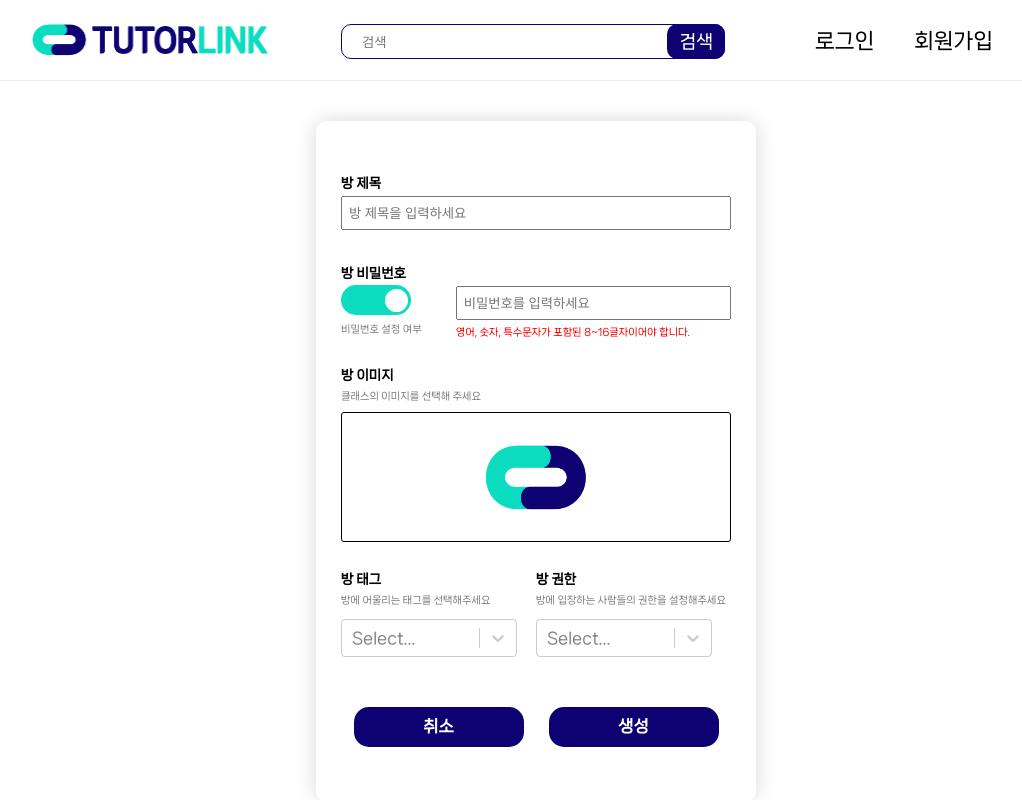
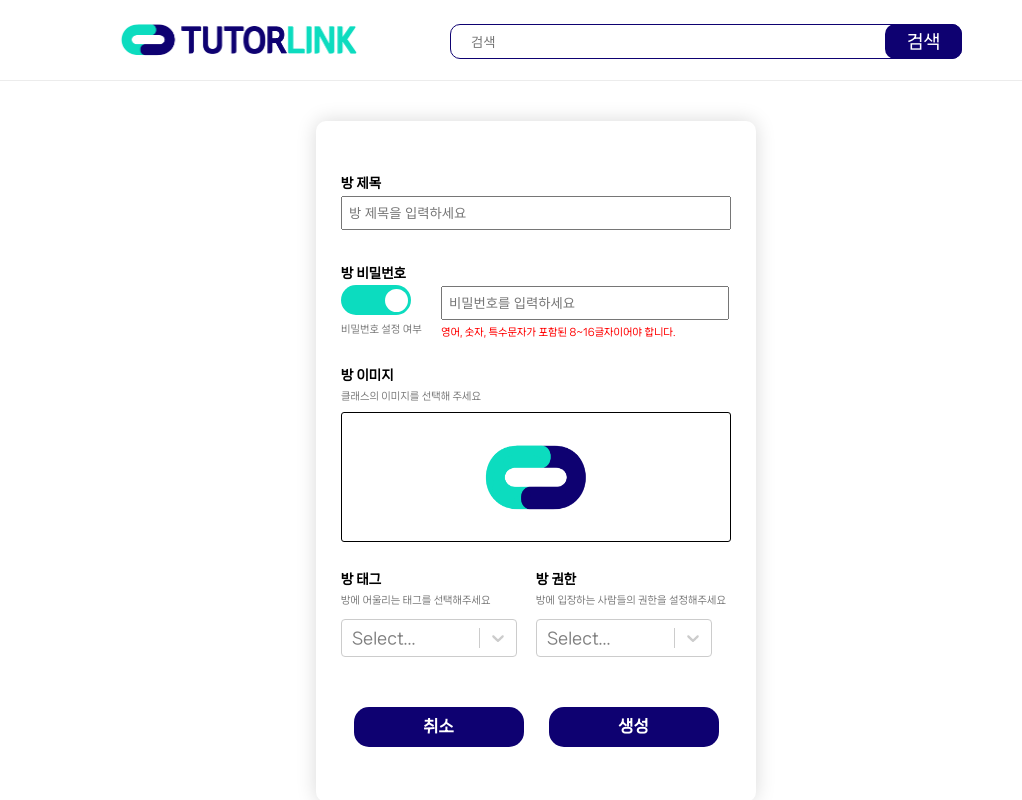
Before and after one commit to TeamTutorLink/TutorLink-front, a React (Create React App) app: page /createclasspage in a window 1280 px wide. Both pictures are taken after a click on the button 480 px from the left and 300 px from the top of the page. Shown: the top 800 px of the page, without its empty margins (104-1126 px from the left). Built offline with nearby package versions, Linux system fonts and the light colour scheme.

Commit message:
fix : delete Login.tsx & toggle Switch Renewal

```diff
--- a/src/App.tsx
+++ b/src/App.tsx
@@ -4,7 +4,6 @@ import MainPage from './pages/Home/MainPage';
 import CreateClassPage from './pages/CreateClass/CreateClassPage';
 import NotFound from './pages/NotFound';
 import GlobalStyle from './GlobalStyles';
-import LoginPage from './pages/Login/LoginPage';
 
 const App = () => {
   return (
@@ -14,7 +13,6 @@ const App = () => {
         <Routes>
           <Route path="/" element={<MainPage />} />
           <Route path="/createclasspage" element={<CreateClassPage />} />
-          <Route path="/login" element={<LoginPage />} />
           <Route path="/*" element={<NotFound />} />
         </Routes>
       </BrowserRouter>
--- /dev/null
+++ b/src/components/PasswordInput.tsx
@@ -0,0 +1,46 @@
+import styled from 'styled-components';
+import { regClassPassword } from '../constants/regEx';
+import React, { useState, useEffect } from 'react';
+
+const PasswordInput = () => {
+  const [showUpMSG, setShowUpMSG] = useState(true);
+  const [classPw, setclassPw] = useState('');
+  const onChangeInputs = (e: { target: { value: any } }) => {
+    const { value } = e.target;
+    setclassPw(value);
+  };
+
+  useEffect(() => {
+    if (classPw && regClassPassword.test(classPw.toString())) {
+      setShowUpMSG(false); //빨간 메시지 끄기
+    } else if (!regClassPassword.test(classPw.toString())) {
+      setShowUpMSG(true); //빨간 메시지 켜기
+    }
+  }, [classPw]);
+
+  return (
+    <div>
+      <div style={{ width: '123%' }}>
+        <StyledInput
+          name="classPw"
+          type="text"
+          inputType="password"
+          placeholder="비밀번호를 입력하세요"
+          value={classPw}
+          onChange={onChangeInputs}
+        />
+        <div style={{ color: 'red', fontSize: '10px' }}>
+          {showUpMSG
+            ? '영어, 숫자, 특수문자가 포함된 8~16글자이어야 합니다.'
+            : null}
+        </div>
+      </div>
+    </div>
+  );
+};
+const StyledInput = styled.input`
+  width: 100%;
+  padding: 6px;
+  margin: 6px 0;
+`;
+export default PasswordInput;
--- a/src/components/ToggleSwitch.tsx
+++ b/src/components/ToggleSwitch.tsx
@@ -1,24 +1,30 @@
 import styled, { css } from 'styled-components';
-import React from 'react';
-import { useState } from 'react';
+import React, { useState } from 'react';
+import PasswordInput from './PasswordInput';
 
 const ToggleSwtich = () => {
   const [toggle, setToggle] = useState(false);
+
   const clickedToggle = () => {
     setToggle((prev) => !prev);
   };
+
   return (
-    <div>
-      <StyledToggleBtn onClick={clickedToggle} toggle={toggle}>
-        <StyledCircle toggle={toggle} />
-      </StyledToggleBtn>
-      {/* <h3>Toggle Switch {!toggle ? 'OFF' : 'ON'}</h3> */}
+    <div style={{ display: 'flex' }}>
+      <div>
+        <StyledToggleBtn onClick={clickedToggle} toggle={toggle}>
+          <StyledCircle toggle={toggle} />
+        </StyledToggleBtn>
+        {/* <div>toggle switch{!toggle ? 'OFF' : 'ON'}</div> */}
+        <StyledSubDiv>비밀번호 설정 여부</StyledSubDiv>
+      </div>
+      <div>{!toggle ? null : <PasswordInput />}</div>
     </div>
   );
 };
 
 const StyledToggleBtn = styled.button`
-  margin: 5px 0;
+  margin: 5px 30px 5px 0;
   width: 70px;
   height: 30px;
   border-radius: 30px;
@@ -46,4 +52,10 @@ const StyledCircle = styled.div`
       transition: all 0.5s ease-in-out;
     `}
 `;
+
+const StyledSubDiv = styled.div`
+  font-size: 10px;
+  margin: 8px 0 0;
+  color: gray;
+`;
 export default ToggleSwtich;
--- a/src/components/common/Header.tsx
+++ b/src/components/common/Header.tsx
@@ -14,14 +14,14 @@ const Header = () => {
         <input type="text" placeholder="검색" />
         <div role="button">검색</div>
       </StyledSearchBar>
-      <StyledUserInfo>
+      {/* <StyledUserInfo>
         <li>
           <Link to="/login">로그인</Link>
         </li>
         <li>
           <Link to="/">회원가입</Link>
         </li>
-      </StyledUserInfo>
+      </StyledUserInfo> */}
     </StyledHeaderContainer>
   );
 };
@@ -34,10 +34,10 @@ const StyledHeaderContainer = styled.div`
   border-bottom: 1px solid #ececec;
 `;
 const StyledSearchBar = styled.div`
-  width: 30%;
+  width: 40%;
   height: 35px;
   display: flex;
-  margin: 4px 70px 0;
+  margin: 4px 0 0 90px;
   position: relative;
   & input {
     width: 100%;
@@ -60,19 +60,22 @@ const StyledSearchBar = styled.div`
     font-size: 18px;
     cursor: pointer;
   }
-`;
-const StyledUserInfo = styled.ul`
-  display: flex;
-  position: relative;
-  // top: 0px;
-  width: 20%;
-  font-size: 1.3rem;
-  align-items: center;
-  flex-wrap: wrap;
-  & li {
-    margin: 0 20px;
-    list-style: none;
+  @media screen and (max-width: 500px) {
+    display: none;
   }
 `;
+// const StyledUserInfo = styled.ul`
+//   display: flex;
+//   position: relative;
+//   // top: 0px;
+//   width: 20%;
+//   font-size: 1.3rem;
+//   align-items: center;
+//   flex-wrap: wrap;
+//   & li {
+//     margin: 0 20px;
+//     list-style: none;
+//   }
+// `;
 
 export default Header;
--- a/src/pages/CreateClass/CreateClassPage.tsx
+++ b/src/pages/CreateClass/CreateClassPage.tsx
@@ -2,30 +2,13 @@ import Header from '../../components/common/Header';
 import Footer from '../../components/common/Footer';
 import ToggleSwtich from '../../components/ToggleSwitch';
 import styled from 'styled-components';
-import React, { useState, useEffect } from 'react';
+import React from 'react';
 import SymbolCenter from '../../assets/SymbolCenter';
 import TagOptions from '../../components/TagOptions';
 import AuthOptions from '../../components/AuthOptions';
 import { Link } from 'react-router-dom';
-import { regClassPassword } from '../../constants/regEx';
 
 const CreateClassPage = () => {
-  const [classPw, setclassPw] = useState('');
-  const [showUpMSG, setShowUpMSG] = useState(true);
-
-  const onChangeInputs = (e: { target: { value: any } }) => {
-    const { value } = e.target;
-    setclassPw(value);
-  };
-
-  useEffect(() => {
-    if (classPw && regClassPassword.test(classPw.toString())) {
-      setShowUpMSG(false); //빨간 메시지 끄기
-    } else if (!regClassPassword.test(classPw.toString())) {
-      setShowUpMSG(true); //빨간 메시지 켜기
-    }
-  }, [classPw]);
-
   return (
     <div>
       <Header />
@@ -36,25 +19,9 @@ const CreateClassPage = () => {
         </div>
         <div>
           <StyledTitleDiv>방 비밀번호</StyledTitleDiv>
-          <div style={{ display: 'flex' }}>
-            <div style={{ margin: '0 30px 0 0', width: '120px' }}>
+          <div>
+            <div>
               <ToggleSwtich />
-              <StyledSubDiv>비밀번호 설정 여부</StyledSubDiv>
-            </div>
-            <div style={{ width: '100%' }}>
-              <StyledInput
-                name="classPw"
-                type="text"
-                inputType="password"
-                placeholder="비밀번호를 입력하세요"
-                value={classPw}
-                onChange={onChangeInputs}
-              />
-              <div style={{ color: 'red', fontSize: '10px' }}>
-                {showUpMSG
-                  ? '영어, 숫자, 특수문자가 포함된 8~16글자이어야 합니다.'
-                  : null}
-              </div>
             </div>
           </div>
         </div>
@@ -111,6 +78,7 @@ const StyledTitleDiv = styled.div`
   font-size: 13px;
   margin: 30px 0 0;
 `;
+
 const StyledInput = styled.input`
   width: 100%;
   padding: 6px;
--- a/src/pages/Login/LoginPage.tsx
+++ /dev/null
@@ -1,31 +0,0 @@
-import * as S from '../../style/login/loginpage'
-
-function LoginPage() {
-  return (
-    <S.Wrapper>
-        <S.Container>
-            <S.ContainerHeder>
-                <img className='MainLogo' src={`${process.env.PUBLIC_URL}/images/logo/TutorLinkSymbolLogo_v2.png`} alt='mainLogo'></img>
-            </S.ContainerHeder>
-            <S.ContainerMain>
-                <S.InputBox placeholder='아이디를 입력해주세요'></S.InputBox>
-                <S.InputBox placeholder='비밀번호를 입력해주세요'></S.InputBox>
-                <S.SubBar>
-                    <div> 로그인 유지 <input type="checkbox" /></div>
-                    <div> 비밀번호 찾기</div>
-                </S.SubBar>
-                <S.LoginButton>로그인</S.LoginButton>
-                <div className='SignupGuide' > 혹은, <span>회원가입</span> 하러가요</div>
-                <hr/>
-            </S.ContainerMain>
-            <S.ContainerFooter>
-                <S.SocialButton></S.SocialButton>
-                <S.SocialButton></S.SocialButton>
-                <S.SocialButton></S.SocialButton>
-            </S.ContainerFooter>
-        </S.Container>
-    </S.Wrapper>
-  )
-}
-
-export default LoginPage
--- /dev/null
+++ b/src/sass/abstracts/_mixins.scss
@@ -0,0 +1,23 @@
+/*반응형 화면 크기 변수*/
+$mobile: 480px;
+$tablet_min: 481px;
+$tablet_max: 1079px;
+$desktop: 1080px;
+
+@mixin mobile {
+  @media (max-width: $mobile) {
+    @content;
+  }
+}
+
+@mixin tablet {
+  @media ((min-width: $tablet_min) and (max-width: $tablet_max)) {
+    @content;
+  }
+}
+
+@mixin desktop {
+  @media (min-width: $desktop) {
+    @content;
+  }
+}
--- /dev/null
+++ b/src/sass/abstracts/_variables.scss
@@ -0,0 +1,3 @@
+// main-color
+$main-color-1: #0e0171;
+$main-color-2: #0cdcbf;
--- /dev/null
+++ b/src/sass/base/_reset.scss
@@ -0,0 +1,139 @@
+@use '../abstracts/theme' as *;
+
+html,
+body,
+div,
+span,
+applet,
+object,
+iframe,
+h1,
+h2,
+h3,
+h4,
+h5,
+h6,
+p,
+blockquote,
+pre,
+a,
+abbr,
+acronym,
+address,
+big,
+cite,
+code,
+del,
+dfn,
+em,
+img,
+ins,
+kbd,
+q,
+s,
+samp,
+small,
+strike,
+strong,
+sub,
+sup,
+tt,
+var,
+b,
+u,
+i,
+center,
+dl,
+dt,
+dd,
+menu,
+ol,
+ul,
+li,
+fieldset,
+form,
+label,
+legend,
+table,
+caption,
+tbody,
+tfoot,
+thead,
+tr,
+th,
+td,
+article,
+aside,
+canvas,
+details,
+embed,
+figure,
+figcaption,
+footer,
+header,
+hgroup,
+main,
+menu,
+nav,
+output,
+ruby,
+section,
+summary,
+time,
+mark,
+audio,
+video,
+button {
+  margin: 0;
+  padding: 0;
+  border: 0;
+  font-size: 100%;
+  font: inherit;
+  vertical-align: baseline;
+  font-family: var(--font-NanumSquareNeo-Variable), Noto Sans KR, Malgun Gothic,
+    -apple-system, Segoe UI, Roboto, Noto Sans, sans-serif; // 숨고 폰트
+  background-color: var(--color-background);
+}
+/* HTML5 display-role reset for older browsers */
+article,
+aside,
+details,
+figcaption,
+figure,
+footer,
+header,
+hgroup,
+main,
+menu,
+nav,
+section {
+  display: block;
+}
+/* HTML5 hidden-attribute fix for newer browsers */
+*[hidden] {
+  display: none;
+  background-color: var(--color-background);
+}
+body {
+  line-height: 1;
+}
+menu,
+ol,
+ul {
+  list-style: none;
+}
+blockquote,
+q {
+  quotes: none;
+}
+blockquote:before,
+blockquote:after,
+q:before,
+q:after {
+  content: '';
+  content: none;
+}
+table {
+  border-collapse: collapse;
+  border-spacing: 0;
+}
--- a/src/style/login/loginpage.tsx
+++ /dev/null
@@ -1,89 +0,0 @@
-import styled from 'styled-components'
-
-export const Wrapper = styled.div`
-    width: 100vw;
-    height: 100vh;
-    position: absolute;
-    bottom: 0;
-    display: flex;
-    justify-content: center;
-    align-items: center;
-`
-
-export const Container = styled.div`
-    width: 500px;
-    height: 700px;
-    padding: 20px;
-    background-color: #fff;
-    display: flex;
-    justify-content: center;
-    align-items: center;
-    flex-direction: column;
-    box-shadow: 0px 4px 15px rgba(0, 0, 0, 0.25);
-    border-radius: 20px;
-    hr{
-        width: 80%;
-    }
-    .SignupGuide {
-        span{
-            font-weight: 600;
-        }
-        margin: 20px 0;
-    }
-`
-export const ContainerHeder = styled.div`
-    width: 100%;
-    height: 20%;
-    display: flex;
-    justify-content: center;
-    .MainLogo{
-        height: 100%;
-    }
-`
-export const ContainerMain = styled.div`
-    width: 100%;
-    display: flex;
-    flex-direction: column;
-    align-items: center;
-`
-
-export const ContainerFooter = styled.div`
-    width: 100%;
-    height: 30%;
-    display: flex;
-    justify-content: center;
-    align-items: center;
-`
-
-export const InputBox = styled.input`
-    width: 80%;
-    height: 70px;
-    font-size: 20px;
-    margin-bottom: 20px;
-    padding: 10px;
-`
-
-export const SubBar = styled.div`
-    width: 80%;
-    height: 50px;
-    display: flex;
-    justify-content: space-between;
-`
-
-export const LoginButton = styled.button`
-    font-size: 30px;
-    width: 80%;
-    height: 70px;
-    border: none;
-    border-radius: 20px;
-    background-color: #0CDCBF;
-    box-shadow: 0px 4px 4px rgba(0, 0, 0, 0.25);
-    color: white;
-`
-
-export const SocialButton = styled.button`
-    width: 70px;
-    height: 70px;
-    border-radius: 50%;
-    margin: 0 10px 30px;
-`
```
